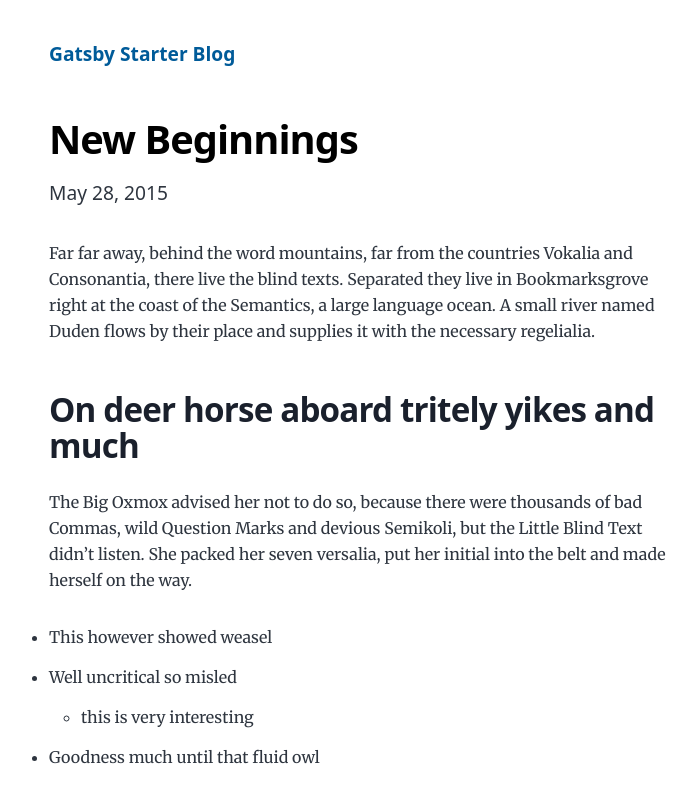
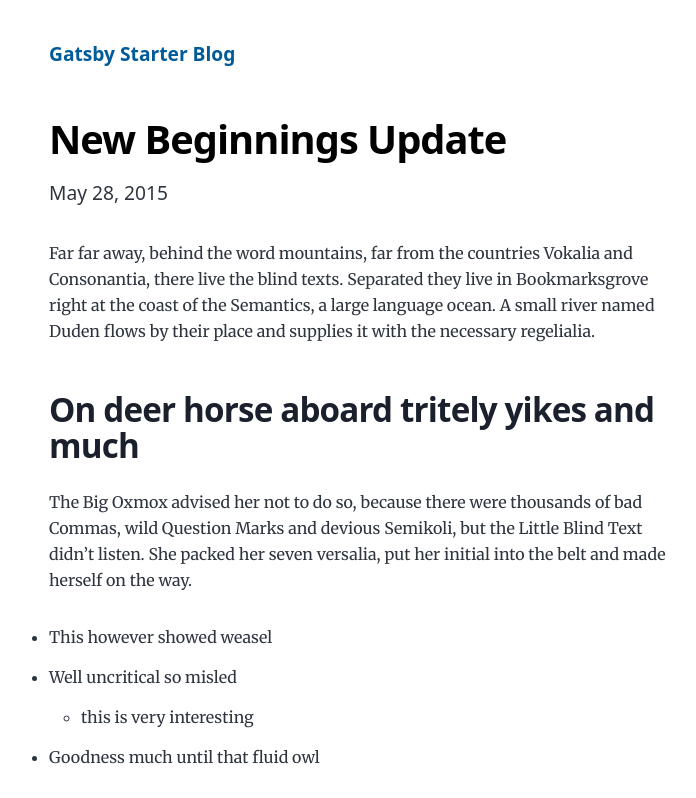
Before and after one commit to nnydtmg/cloudflare-gatsby-blog, a Gatsby site: page /new-beginnings/ in a window 1280 px wide. Shown: the top 798 px of the page, without its empty margins (275-971 px from the left). Built offline with nearby package versions, Linux system fonts and the light colour scheme; Gatsby itself is replaced by a stand-in of ours.

Commit message:
Update Actions Test.

```diff
--- a/content/blog/new-beginnings/index.md
+++ b/content/blog/new-beginnings/index.md
@@ -1,5 +1,5 @@
 ---
-title: New Beginnings
+title: New Beginnings Update
 date: "2015-05-28T22:40:32.169Z"
 description: This is a custom description for SEO and Open Graph purposes, rather than the default generated excerpt. Simply add a description field to the frontmatter.
 ---
```
